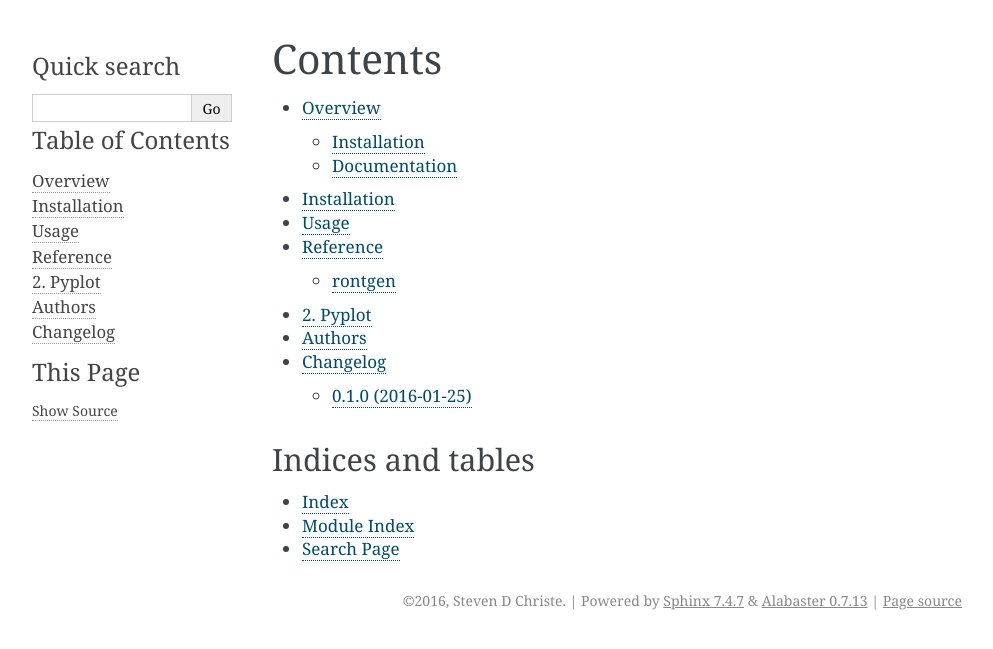
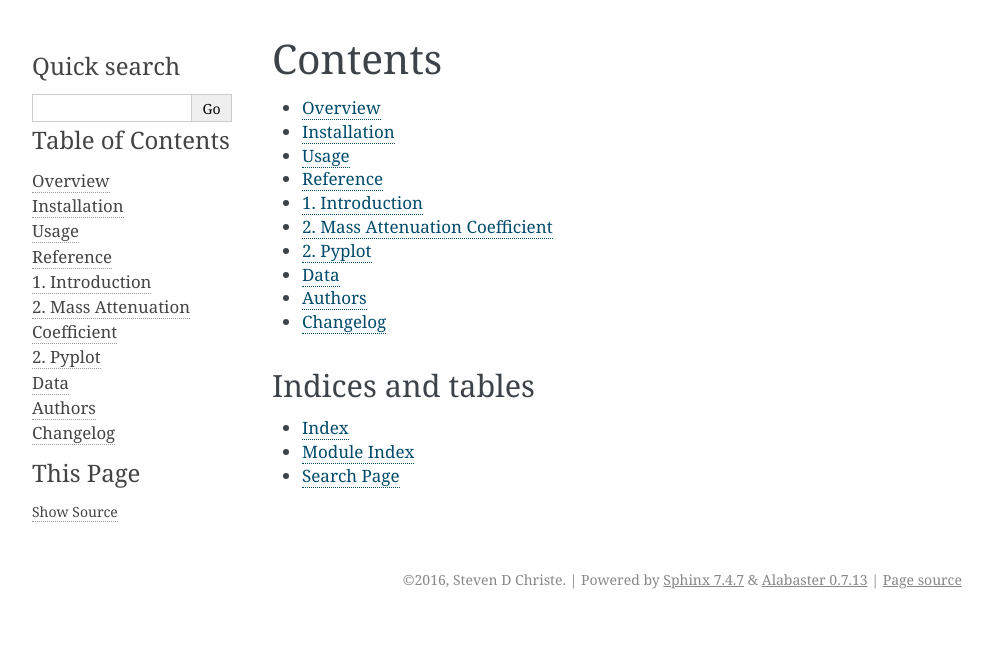
Before and after one commit to NASA-GSFC-Heliophysics/rontgen, a Sphinx documentation site: the page built from docs/index.rst, in a window 1280 px wide. Shown: the top 649 px of the page, without its empty margins (148-1141 px from the left). Built offline with Sphinx 7.4.7, drawn with Linux system fonts in a browser that asks for light colours; formulas are drawn with MathJax 3; some of the changed lines change nothing that is shown.

Commit message:
added all plots of mass atten to docs

```diff
--- a/docs/conf.py
+++ b/docs/conf.py
@@ -2,6 +2,7 @@
 from __future__ import unicode_literals
 
 import os
+import rontgen
 
 on_rtd = os.environ.get('READTHEDOCS', None) == 'True'
 
@@ -70,9 +71,9 @@
 #import sphinx_py3doc_enhanced_theme
 #html_theme = "sphinx_py3doc_enhanced_theme"
 #html_theme_path = [sphinx_py3doc_enhanced_theme.get_html_theme_path()]
-html_theme_options = {
-    'githuburl': git_url_root
-}
+#html_theme_options = {
+#    'githuburl': git_url_root
+#}
 
 html_use_smartypants = True
 html_last_updated_fmt = '%b %d, %Y'
@@ -86,6 +87,32 @@
 napoleon_use_rtype = False
 napoleon_use_param = False
 
-import rontgen
+
+def data_plot_file(material_name):
+    out = """{material_name}\n===============\n
+
+.. plot::\n    :include-source:
+
+    from rontgen import MassAttenuationCoefficient
+    import numpy as np
+    import astropy.units as u
+    import matplotlib.pyplot as plt
+
+    mass_atten = MassAttenuationCoefficient("{material_name}")
+
+    energy = u.Quantity(np.arange(1, 1000), 'keV')
+    atten = mass_atten.func(energy)
+
+    plt.plot(energy, atten)
+    plt.yscale('log')
+    plt.xscale('log')
+    plt.xlabel('Energy [' + str(energy.unit) + ']')
+    plt.ylabel('Mass attenuation Coefficient [' + str(atten.unit) + ']')
+    plt.title(mass_atten.name)
+    plt.show()
+    """.format(material_name=material_name)
+    return out
+
 for mat in rontgen.material_list:
-    print(mat)
+    f = open(os.path.join('data/', mat + '.rst'), 'w+')
+    f.write(data_plot_file(mat))
--- /dev/null
+++ b/docs/data/index.rst
@@ -0,0 +1,7 @@
+Data
+====
+
+.. toctree::
+    :glob:
+
+    *
--- a/docs/guide/index.rst
+++ b/docs/guide/index.rst
@@ -1,3 +1,26 @@
+1. Introduction
+---------------
+The purpose of this module is to provide access to basic data to calculate the penetration and energy position of
+photons (primarily in x-rays and gamma-rays) in materials. These materials may be biological, shieldings, or detector
+materials. This information is derived from two measured quantities, the mass attenuation coefficient and the
+mass energy-absorption coefficient.
+
+2. Mass Attenuation Coefficient
+-------------------------------
+If a narrow beam of monoenergetic photons with intensity, :math:`I_0`, are impinged on a material with density
+:math:`\rho`, the intensity is attenuated exponentially,
+
+.. math::
+  I(x) = I_0 \exp(-\frac{\mu}{\rho} x)
+
+This equation can be re-written in the following form
+
+.. math::
+  \frac{\mu}{\rho} = \frac{1}{x} \ln(\frac{I_0}{I})
+
+which suggests a method for measuring the mass attenuation coefficient, :math:`\mu / \rho`.
+
+
 2. Pyplot
 ---------
 Here is a simple example of pyplot usage.
@@ -5,12 +28,12 @@
 .. plot::
     :include-source:
 
-    from rontgen import Mass_attenuation_coefficient
+    from rontgen import MassAttenuationCoefficient
     import numpy as np
     import astropy.units as u
     import matplotlib.pyplot as plt
 
-    cdte_atten = Mass_attenuation_coefficient('cdte')
+    cdte_atten = MassAttenuationCoefficient('cdte')
 
     print(cdte_atten.func(5 * u.keV))
 
--- a/docs/index.rst
+++ b/docs/index.rst
@@ -3,13 +3,14 @@
 ========
 
 .. toctree::
-   :maxdepth: 2
+   :maxdepth: 1
 
    readme
    installation
    usage
    reference/index
    guide/index
+   data/index
    contributing
    authors
    changelog
```
Also changed, not shown: 1 other file.
